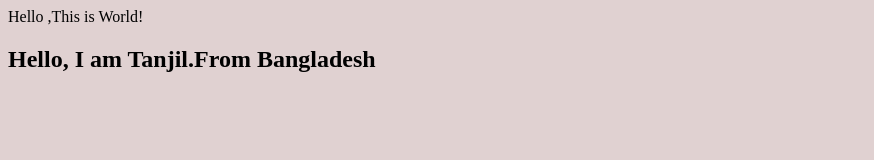
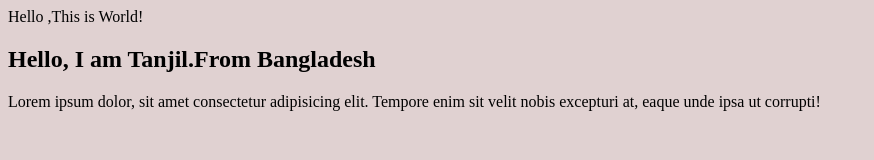
Before and after one commit to Tanjil2019/second-projects, a plain HTML site: page index.html in a window 1280 px wide. Shown: the whole page, without its empty margins (0-874 px from the left). Drawn offline with Linux system fonts and the light colour scheme.

Commit message:
added paragraph

```diff
--- a/index.html
+++ b/index.html
@@ -10,5 +10,7 @@
 <body>
     Hello ,This is World!
     <h2>Hello, I am Tanjil.From Bangladesh</h2>
+    <p>Lorem ipsum dolor, sit amet consectetur adipisicing elit. Tempore enim sit velit nobis excepturi at, eaque unde ipsa ut corrupti!
+    </p>
 </body>
 </html>
```
